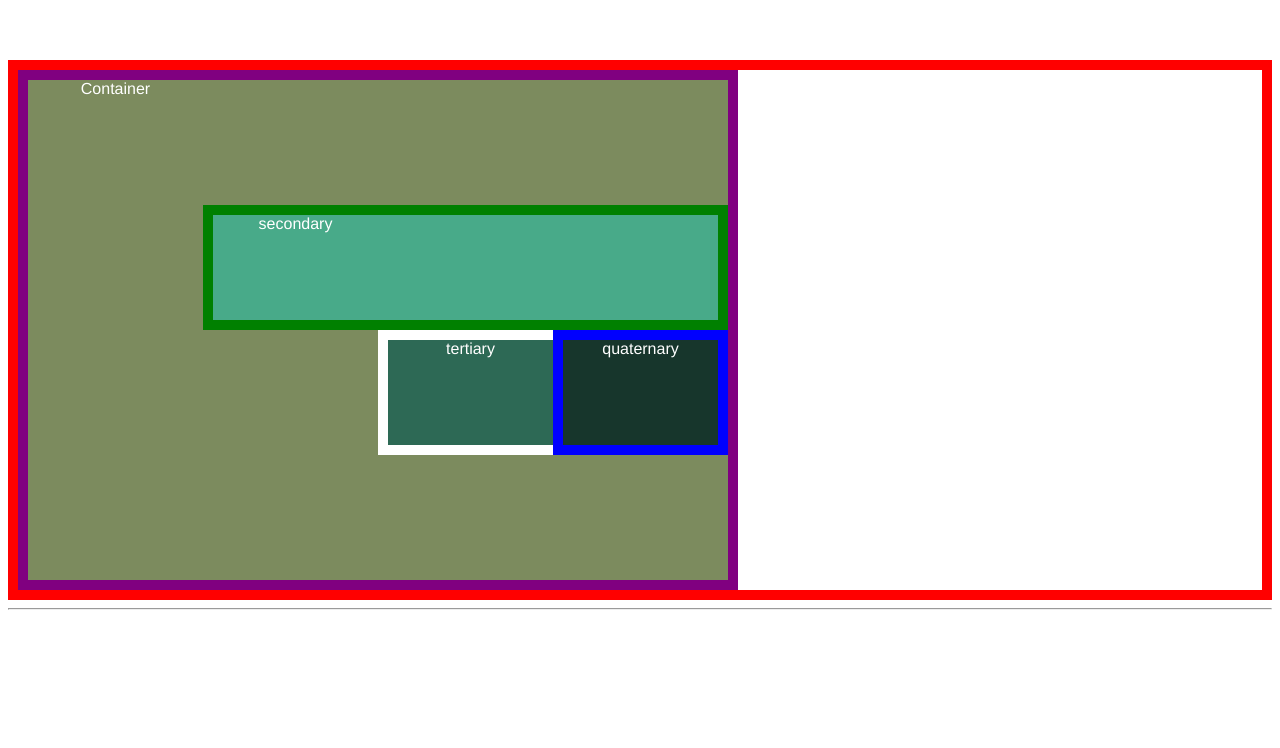
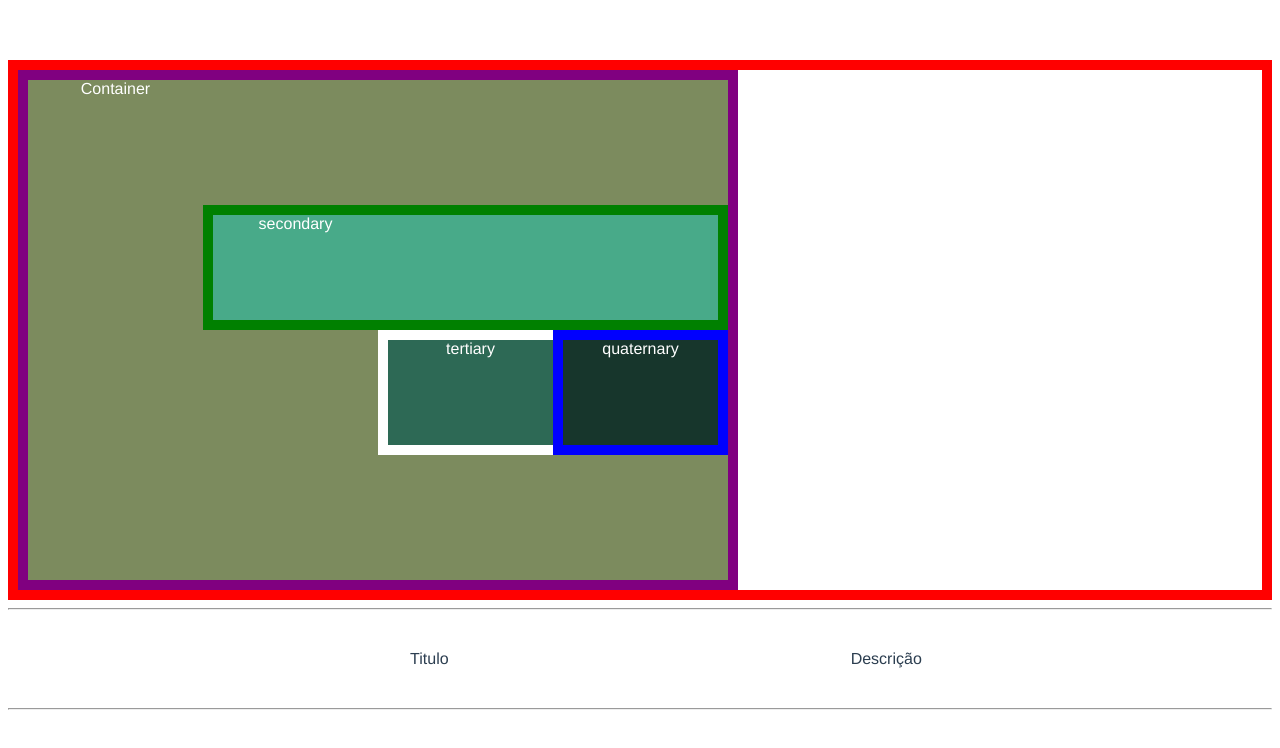
Before and after one commit to deverebor/scss-like-you-never-seen, a Vue app: page / in a window 1280 px wide. Shown: the top 748 px of the page. Built offline with nearby package versions, Linux system fonts and the light colour scheme.

Commit message:
feat: container queries

```diff
--- a/src/App.vue
+++ b/src/App.vue
@@ -1,16 +1,20 @@
 <template>
   <SubGrids />
+  <hr />
+  <ContainerQueries />
   <hr />
 </template>
 
 <script lang="ts">
 import { defineComponent } from "vue";
 import SubGrids from "./components/SubGrids/SubGrids.vue";
+import ContainerQueries from "./components/ContainerQueries/ContainerQueries.vue";
 
 export default defineComponent({
   name: "App",
   components: {
     SubGrids,
+    ContainerQueries,
   },
 });
 </script>
--- /dev/null
+++ b/src/components/ContainerQueries/ContainerQueries.scss
@@ -0,0 +1,28 @@
+.container-wrapper {
+  container: container / inline-size;
+}
+
+.container {
+  display: grid;
+	grid-template: "title" "description" / 1fr;
+	gap: 1em;
+	padding: 1em;
+}
+
+@container (min-width: 50px) {
+	.container {
+		gap: 2em;
+		padding: 2em;
+		grid-template: "title description" / 1fr 1fr;
+	}
+
+	.container__description {
+		text-align: left;
+	}
+}
+
+@container (min-width: 100px) {
+	.container {
+		grid-template-columns: 2fr 1fr;
+	}
+}
--- /dev/null
+++ b/src/components/ContainerQueries/ContainerQueries.vue
@@ -0,0 +1,18 @@
+<template>
+  <div class="container-wrapper">
+    <div class="container">
+      <div class="container__title">Titulo</div>
+      <div class="container__description">Descrição</div>
+    </div>
+  </div>
+</template>
+
+<script>
+import { defineComponent } from "vue";
+
+export default defineComponent({
+  name: "ContainerQueries",
+});
+</script>
+
+<style src="./ContainerQueries.scss" lang="scss" scoped />
```
Also changed, not shown: package.json (+7 -7 lines), 1 other file (tests, documents, lock files or other folders).
